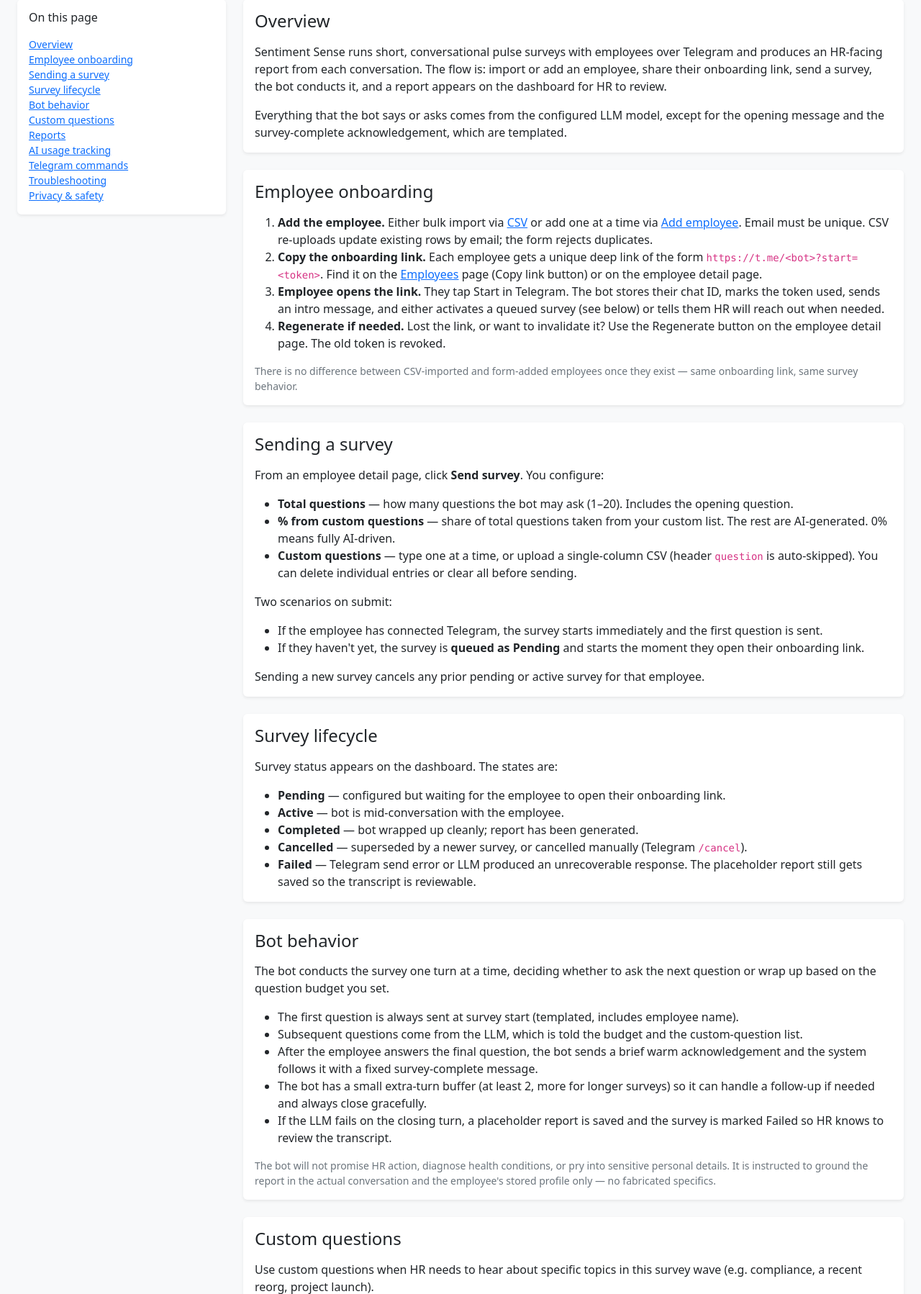
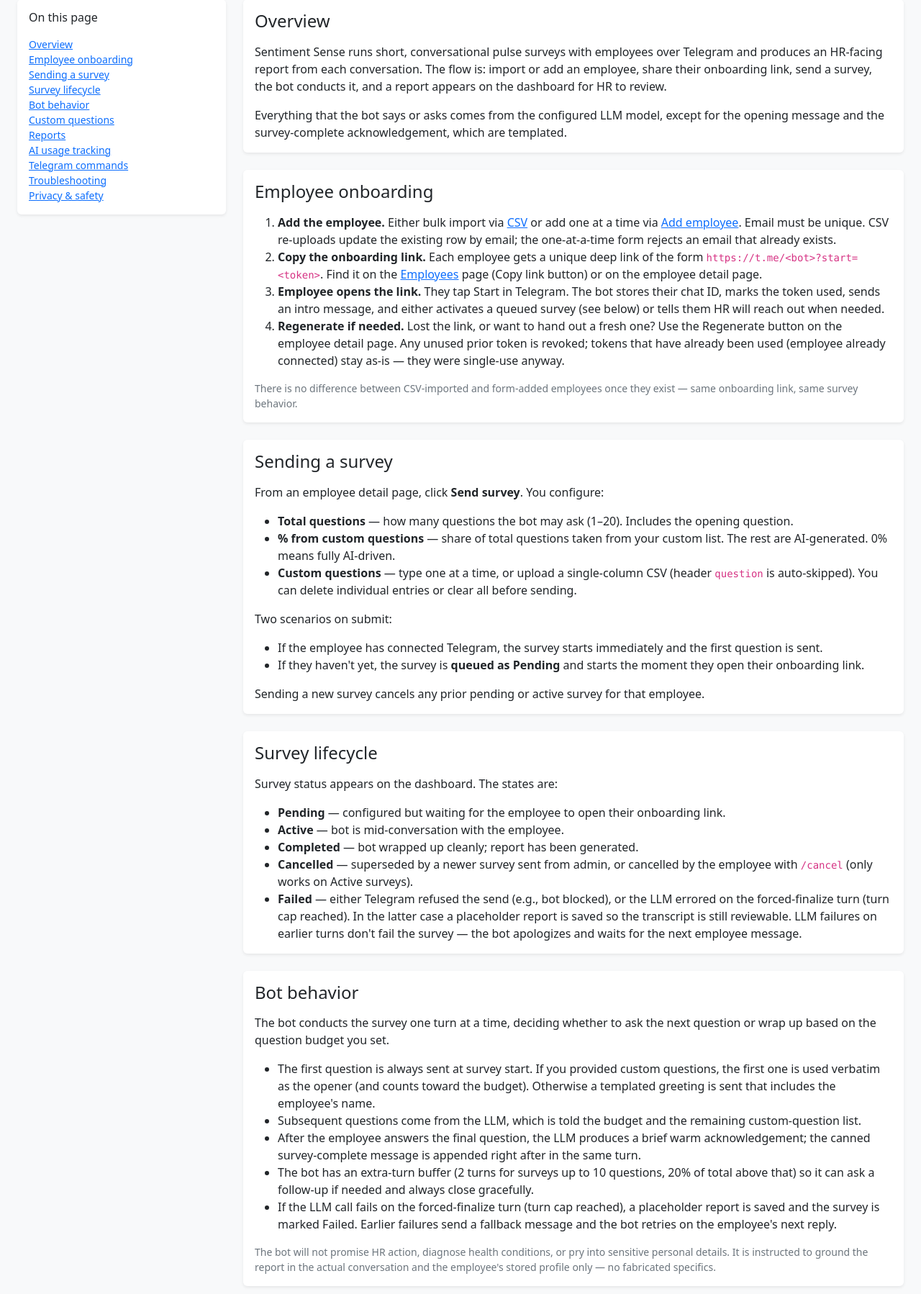
Before and after one commit to sentiment-sense-app/sentiment-sense-app, a FastAPI app: template app/templates/docs.html in a window 1280 px wide. Shown: the part 172-1970 px from the top of the page at 72% size. Run offline with FastAPI, Linux system fonts and the light colour scheme; the template is opened without the code that fills it, so the values that code supplies are empty.

Commit message:
Tighten docs page accuracy after audit against codebase

```diff
--- a/app/templates/docs.html
+++ b/app/templates/docs.html
@@ -43,10 +43,10 @@
       <div class="card-body">
         <h2 class="h4 mb-3">Employee onboarding</h2>
         <ol>
-          <li><strong>Add the employee.</strong> Either bulk import via <a href="/admin/employees/import">CSV</a> or add one at a time via <a href="/admin/employees/new">Add employee</a>. Email must be unique. CSV re-uploads update existing rows by email; the form rejects duplicates.</li>
+          <li><strong>Add the employee.</strong> Either bulk import via <a href="/admin/employees/import">CSV</a> or add one at a time via <a href="/admin/employees/new">Add employee</a>. Email must be unique. CSV re-uploads update the existing row by email; the one-at-a-time form rejects an email that already exists.</li>
           <li><strong>Copy the onboarding link.</strong> Each employee gets a unique deep link of the form <code>https://t.me/&lt;bot&gt;?start=&lt;token&gt;</code>. Find it on the <a href="/admin/employees">Employees</a> page (Copy link button) or on the employee detail page.</li>
           <li><strong>Employee opens the link.</strong> They tap Start in Telegram. The bot stores their chat ID, marks the token used, sends an intro message, and either activates a queued survey (see below) or tells them HR will reach out when needed.</li>
-          <li><strong>Regenerate if needed.</strong> Lost the link, or want to invalidate it? Use the Regenerate button on the employee detail page. The old token is revoked.</li>
+          <li><strong>Regenerate if needed.</strong> Lost the link, or want to hand out a fresh one? Use the Regenerate button on the employee detail page. Any unused prior token is revoked; tokens that have already been used (employee already connected) stay as-is — they were single-use anyway.</li>
         </ol>
         <p class="mb-0 text-secondary small">There is no difference between CSV-imported and form-added employees once they exist — same onboarding link, same survey behavior.</p>
       </div>
@@ -78,8 +78,8 @@
           <li><strong>Pending</strong> — configured but waiting for the employee to open their onboarding link.</li>
           <li><strong>Active</strong> — bot is mid-conversation with the employee.</li>
           <li><strong>Completed</strong> — bot wrapped up cleanly; report has been generated.</li>
-          <li><strong>Cancelled</strong> — superseded by a newer survey, or cancelled manually (Telegram <code>/cancel</code>).</li>
-          <li><strong>Failed</strong> — Telegram send error or LLM produced an unrecoverable response. The placeholder report still gets saved so the transcript is reviewable.</li>
+          <li><strong>Cancelled</strong> — superseded by a newer survey sent from admin, or cancelled by the employee with <code>/cancel</code> (only works on Active surveys).</li>
+          <li><strong>Failed</strong> — either Telegram refused the send (e.g., bot blocked), or the LLM errored on the forced-finalize turn (turn cap reached). In the latter case a placeholder report is saved so the transcript is still reviewable. LLM failures on earlier turns don't fail the survey — the bot apologizes and waits for the next employee message.</li>
         </ul>
       </div>
     </section>
@@ -89,11 +89,11 @@
         <h2 class="h4 mb-3">Bot behavior</h2>
         <p>The bot conducts the survey one turn at a time, deciding whether to ask the next question or wrap up based on the question budget you set.</p>
         <ul>
-          <li>The first question is always sent at survey start (templated, includes employee name).</li>
-          <li>Subsequent questions come from the LLM, which is told the budget and the custom-question list.</li>
-          <li>After the employee answers the final question, the bot sends a brief warm acknowledgement and the system follows it with a fixed survey-complete message.</li>
-          <li>The bot has a small extra-turn buffer (at least 2, more for longer surveys) so it can handle a follow-up if needed and always close gracefully.</li>
-          <li>If the LLM fails on the closing turn, a placeholder report is saved and the survey is marked Failed so HR knows to review the transcript.</li>
+          <li>The first question is always sent at survey start. If you provided custom questions, the first one is used verbatim as the opener (and counts toward the budget). Otherwise a templated greeting is sent that includes the employee's name.</li>
+          <li>Subsequent questions come from the LLM, which is told the budget and the remaining custom-question list.</li>
+          <li>After the employee answers the final question, the LLM produces a brief warm acknowledgement; the canned survey-complete message is appended right after in the same turn.</li>
+          <li>The bot has an extra-turn buffer (2 turns for surveys up to 10 questions, 20% of total above that) so it can ask a follow-up if needed and always close gracefully.</li>
+          <li>If the LLM call fails on the forced-finalize turn (turn cap reached), a placeholder report is saved and the survey is marked Failed. Earlier failures send a fallback message and the bot retries on the employee's next reply.</li>
         </ul>
         <p class="mb-0 text-secondary small">The bot will not promise HR action, diagnose health conditions, or pry into sensitive personal details. It is instructed to ground the report in the actual conversation and the employee's stored profile only — no fabricated specifics.</p>
       </div>
@@ -104,7 +104,8 @@
         <h2 class="h4 mb-3">Custom questions</h2>
         <p>Use custom questions when HR needs to hear about specific topics in this survey wave (e.g. compliance, a recent reorg, project launch).</p>
         <ul class="mb-0">
-          <li>Selection is randomized per survey based on the % you set. If 50% of 4 total = 2, two random questions from your list are picked; the other two are AI-generated.</li>
+          <li>Selection happens once at survey-creation time: the % you set is multiplied by total questions to pick how many customs to draw, and that many are sampled at random from your list. Only the picked subset is given to the bot — the rest of the list is ignored for this survey.</li>
+          <li>If you supply customs, the first one is used as the opener (and counts toward the budget). The remaining customs are woven in by the LLM across the conversation.</li>
           <li>The bot is instructed to ask custom questions verbatim or with minor rewording, and not to duplicate their topics in its own follow-ups.</li>
           <li>0% means fully AI-driven; 100% means all questions come from your list (capped by total).</li>
         </ul>
@@ -127,7 +128,7 @@
     <section id="ai-usage" class="card border-0 shadow-sm mb-4">
       <div class="card-body">
         <h2 class="h4 mb-3">AI usage tracking</h2>
-        <p class="mb-0">Each survey records prompt/completion tokens and an estimated cost from the configured OpenRouter model. The figures are visible on the report detail page (hover the usage info icon for the breakdown). Use these to track per-survey cost during the demo.</p>
+        <p class="mb-0">Each survey accumulates prompt tokens, completion tokens, and cost (USD, reported by OpenRouter) across all bot turns. On the dashboard, the Usage column shows an info icon (<span aria-hidden="true">&#9432;</span>) — click it for a popover breakdown. The same totals appear inline at the top of the report detail page. Use these to track per-survey cost during the demo.</p>
       </div>
     </section>
 
@@ -137,7 +138,7 @@
         <ul class="mb-0">
           <li><code>/start &lt;token&gt;</code> — used by the onboarding deep link; binds the chat to the employee record.</li>
           <li><code>/restart</code> or <code>/reset</code> — start a fresh test survey (cancels any in-progress one). Useful for demos.</li>
-          <li><code>/cancel</code> — cancel the current active survey.</li>
+          <li><code>/cancel</code> — cancel the current Active survey. Has no effect on a Pending survey (admin must replace it from the dashboard).</li>
           <li><code>/help</code> — short usage reminder.</li>
         </ul>
       </div>
@@ -149,7 +150,7 @@
         <ul class="mb-0">
           <li><strong>Employee never receives a survey.</strong> Check they opened their onboarding link (the survey shows Pending until they do). Re-copy the link from the employee page if needed.</li>
           <li><strong>"This onboarding link is invalid or expired."</strong> Token was revoked or already bound to a different chat. Regenerate from the employee detail page.</li>
-          <li><strong>Survey marked Failed.</strong> Either the LLM call failed at finalize or Telegram returned an error. Open the report (a placeholder will be saved) and review the transcript manually.</li>
+          <li><strong>Survey marked Failed.</strong> Either Telegram refused the send (e.g., bot blocked by employee), or the LLM errored on the forced-finalize turn. In the latter case a placeholder report is saved — open it and review the transcript manually.</li>
           <li><strong>Bot replied "There is no active survey right now."</strong> The employee messaged the bot outside of an active survey. They can use <code>/restart</code> to start a default one for testing, or HR can send a fresh one.</li>
         </ul>
       </div>
```
